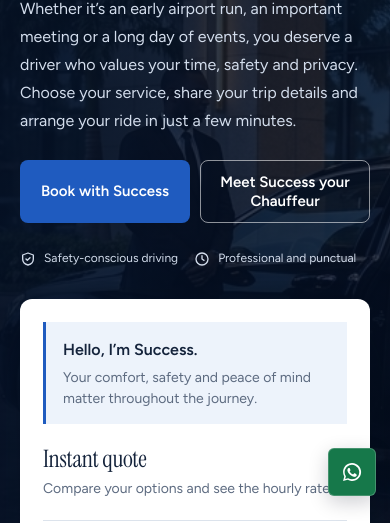
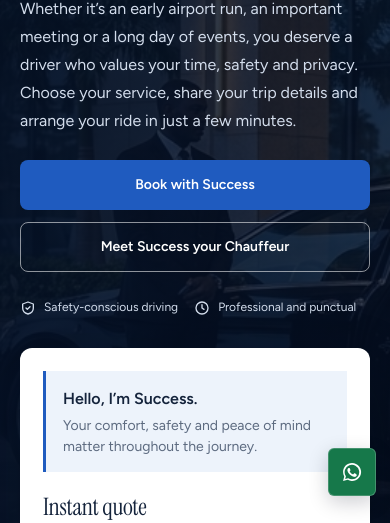
Before and after one commit to Itsam93/mimz-crib, a plain HTML site: page index.html in a window 390 px wide. Shown: the part 334-857 px from the top of the page. Drawn offline with Linux system fonts and the light colour scheme.

Commit message:
Update styles.css

```diff
--- a/css/styles.css
+++ b/css/styles.css
@@ -1257,13 +1257,25 @@ footer a:hover {
 }
 
 @keyframes backdrop-in {
-  from { opacity: 0; }
-  to { opacity: 1; }
+  from {
+    opacity: 0;
+  }
+
+  to {
+    opacity: 1;
+  }
 }
 
 @keyframes sheet-in {
-  from { opacity: 0; transform: translateY(10px); }
-  to { opacity: 1; transform: translateY(0); }
+  from {
+    opacity: 0;
+    transform: translateY(10px);
+  }
+
+  to {
+    opacity: 1;
+    transform: translateY(0);
+  }
 }
 
 /* Responsive: tablets and compact desktops */
@@ -1428,15 +1440,30 @@ footer a:hover {
     font-size: 16px;
   }
 
+  /* Mobile hero CTA: evenly sized, vertically stacked buttons */
   .hero .cta {
+    display: grid;
+    grid-template-columns: 1fr;
     align-items: stretch;
-    gap: 10px;
+    gap: 12px;
+    width: 100%;
+    max-width: 360px;
     margin-top: 25px;
   }
 
   .hero .cta .btn {
-    flex: 1 1 150px;
-    padding-inline: 14px;
+    display: flex;
+    width: 100%;
+    min-width: 0;
+    min-height: 50px;
+    align-items: center;
+    justify-content: center;
+    padding: 13px 16px;
+    font-size: 14px;
+    line-height: 1.4;
+    text-align: center;
+    white-space: normal;
+    overflow-wrap: anywhere;
   }
 
   .trust {
@@ -1593,7 +1620,8 @@ footer a:hover {
   }
 
   .hero .cta {
-    flex-direction: column;
+    grid-template-columns: 1fr;
+    width: 100%;
   }
 
   .hero .cta .btn {
```
